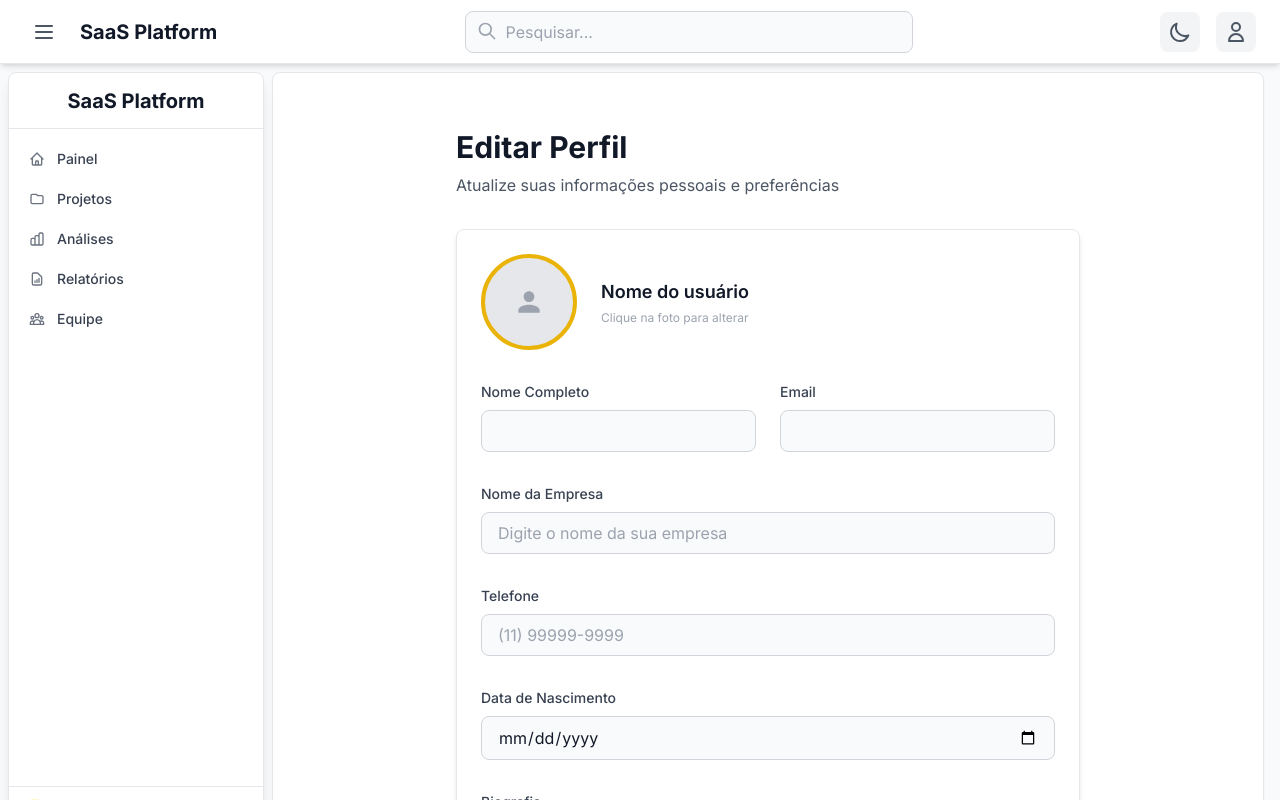
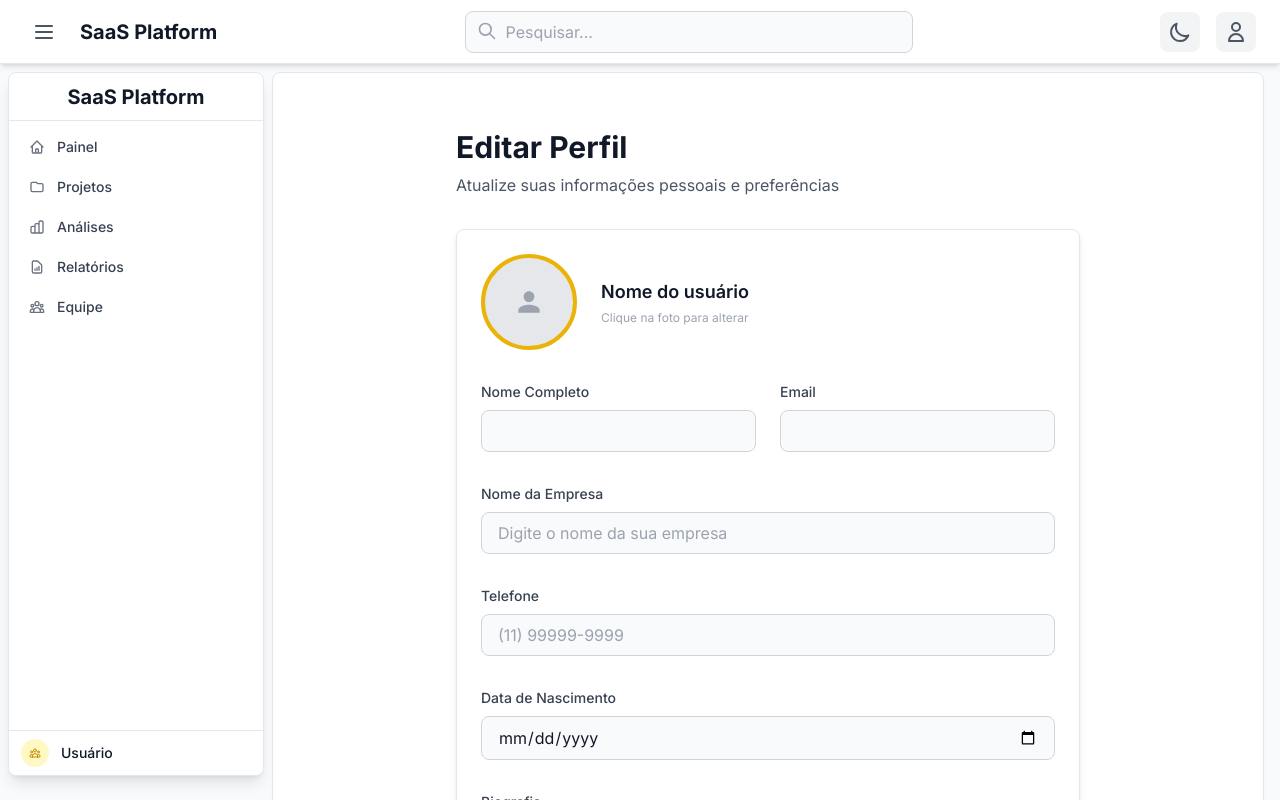
Before and after one commit to alencarconsultorias/template-saas-web, a Next.js app in the folder tsaas-web/: page /dashboard/profile in a window 1280 px wide. Shown: the top 800 px of the page. Built offline with nearby package versions, Linux system fonts and the light colour scheme; no server answers.

Commit message:
Implementações que deveriam estar na TSAAS-99-animations-prettiers

```diff
--- a/tsaas-web/src/components/Sidebar.tsx
+++ b/tsaas-web/src/components/Sidebar.tsx
@@ -53,13 +53,13 @@ export default function Sidebar() {
           width: isCollapsed ? 64 : 256
         }}
         transition={{ duration: 0.3 }}
-        className={`fixed bottom-0 left-0 z-40 bg-white dark:bg-gray-900 transform lg:translate-x-0 lg:static lg:inset-0 ${
+        className={`fixed top-0 left-0 z-40 bg-white dark:bg-gray-900 transform lg:translate-x-0 lg:static lg:inset-0 ${
           isCollapsed ? 'w-16' : 'w-64'
-        } h-[calc(100vh-2rem)] mt-4 mb-2 lg:mt-2 lg:mb-2 rounded-lg shadow-lg border border-gray-200 dark:border-gray-700`}
+        } h-[calc(100vh-12rem)] lg:h-[calc(100vh-6rem)] mt-0 mb-0 lg:mt-2 lg:mb-2 lg:rounded-lg shadow-lg border border-gray-200 dark:border-gray-700`}
       >
-        <div className="flex flex-col h-full max-h-full">
+        <div className="flex flex-col h-full min-h-0">
           {/* Header - Altura fixa */}
-          <div className="flex items-center justify-center h-14 px-4 bg-white dark:bg-gray-900 border-b border-gray-200 dark:border-gray-700 flex-shrink-0 rounded-t-lg">
+          <div className="flex items-center justify-center h-12 px-4 bg-white dark:bg-gray-900 border-b border-gray-200 dark:border-gray-700 flex-shrink-0 lg:rounded-t-lg">
             {!isCollapsed && (
               <motion.h1
                 initial={{ opacity: 0 }}
@@ -81,8 +81,8 @@ export default function Sidebar() {
             )}
           </div>
 
-          {/* Navigation - Altura flexível com scroll */}
-          <nav className="flex-1 px-3 py-3 overflow-y-auto min-h-0">
+          {/* Navigation - Área flexível com scroll */}
+          <nav className="flex-1 px-3 py-2 overflow-y-auto min-h-0">
             <div className="space-y-1">
               {navigation.map((item) => {
                 const isActive = pathname === item.href;
@@ -126,8 +126,8 @@ export default function Sidebar() {
             </div>
           </nav>
 
-          {/* User profile section - Altura fixa */}
-          <div className="p-3 border-t border-gray-200 dark:border-gray-700 flex-shrink-0 rounded-b-lg">
+          {/* User profile section - Sempre visível */}
+          <div className="px-3 py-2 border-t border-gray-200 dark:border-gray-700 flex-shrink-0 lg:rounded-b-lg bg-white dark:bg-gray-900">
             {!isCollapsed ? (
               <motion.div
                 initial={{ opacity: 0 }}
@@ -138,9 +138,9 @@ export default function Sidebar() {
                 <div className="w-7 h-7 rounded-full bg-gold-100 dark:bg-gold-500/20 flex items-center justify-center flex-shrink-0">
                   <UserGroupIcon className="w-3 h-3 text-gold-600 dark:text-gold-500" />
                 </div>
-                <div className="ml-3 min-w-0">
-                  <p className="text-xs font-medium text-gray-900 dark:text-gray-300 truncate">{user?.displayName || user?.email || "Usuário"}</p>
-                  <p className="text-xs text-gray-500 dark:text-gray-500 truncate">{user?.email || ""}</p>
+                <div className="ml-3 min-w-0 flex-1">
+                  <p className="text-sm font-medium text-gray-900 dark:text-gray-300 truncate">{user?.displayName || user?.email || "Usuário"}</p>
+                  <p className="text-xs text-gray-500 dark:text-gray-400 truncate">{user?.email || ""}</p>
                 </div>
               </motion.div>
             ) : (
```
